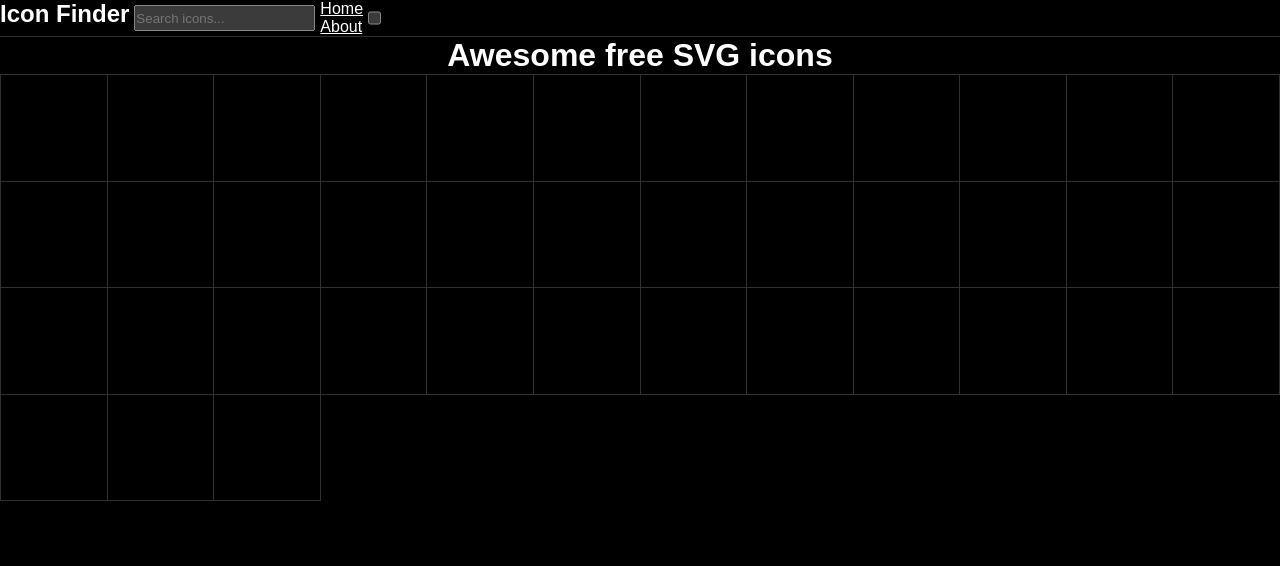
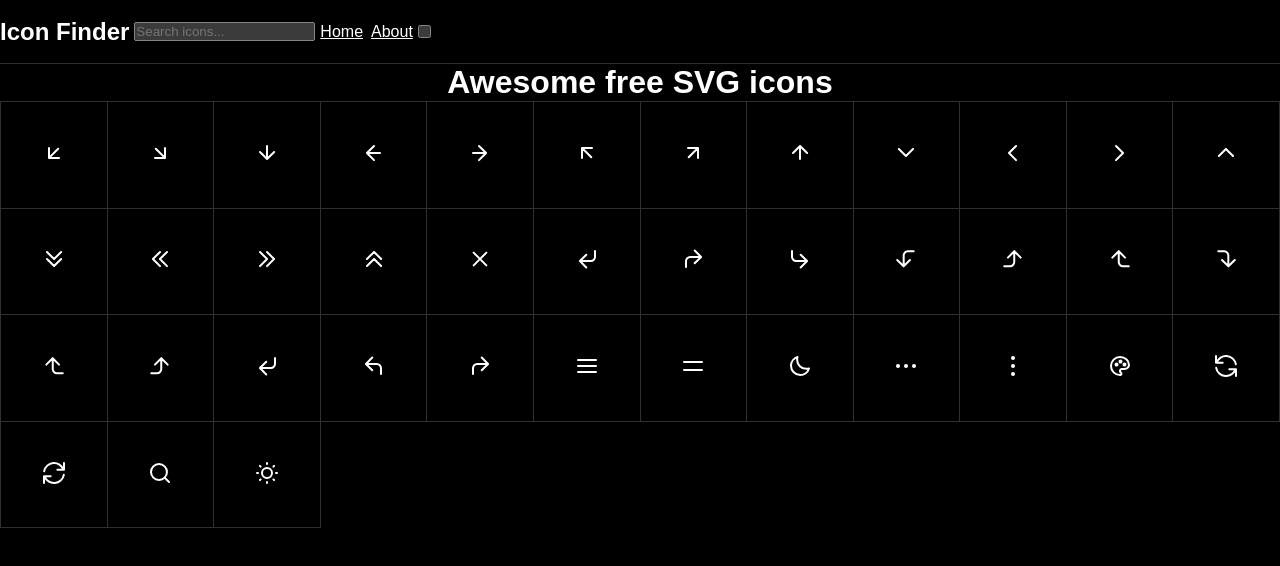
Before and after one commit to ino-labs/ino-icons, a React (Vite) app: page / in a window 1280 px wide. Shown: the top 566 px of the page. Built offline with nearby package versions, Linux system fonts and the light colour scheme.

Commit message:
new changes

```diff
--- a/src/components/IconCard.tsx
+++ b/src/components/IconCard.tsx
@@ -17,7 +17,7 @@ const IconCard: React.FC<IconCardProps> = ({ name }) => {
   return (
     <div className='icon-card'>
       <Link to={`/icon/${name}`}>
-        <div dangerouslySetInnerHTML={{ __html: svgContent }} />
+        <div className='ino-icon' dangerouslySetInnerHTML={{ __html: svgContent }} />
         <p>{name}</p>
       </Link>
     </div>
--- a/src/styles.css
+++ b/src/styles.css
@@ -49,7 +49,14 @@ input {
 
 nav {
   display: flex;
+  align-items: center;
   border-bottom: 1px solid var(--ino-system-border-color);
+  height: 64px;
+}
+
+nav ul {
+  display: flex;
+  gap: 8px;
 }
 
 a {
@@ -72,6 +79,13 @@ a {
   position: relative;
 }
 
+.icon-card .ino-icon path {
+  stroke: var(--ino-system-icon-card-color);
+}
+.icon-card a:hover .ino-icon path {
+  stroke: var(--ino-system-icon-card-color-hover);
+}
+
 .icon-card a {
   display: flex;
   flex-direction: column;
@@ -84,6 +98,7 @@ a {
   text-decoration: none;
   transition: all .2s ease-in-out;
   background-color: var(--ino-system-icon-card-bg-color);
+  color: var(--ino-system-icon-card-color);
 }
 
 .icon-card a:hover {
@@ -91,11 +106,12 @@ a {
   color: var(--ino-system-icon-card-color-hover);
 }
 .icon-card a:hover p {
-  height: auto;
+  max-height: 40px;
   opacity: 1;
 }
 
 .icon-card p {
-  height: 0;
+  max-height: 0;
   opacity: 0;
+  transition: max-height .2s ease-in-out;
 }
```
